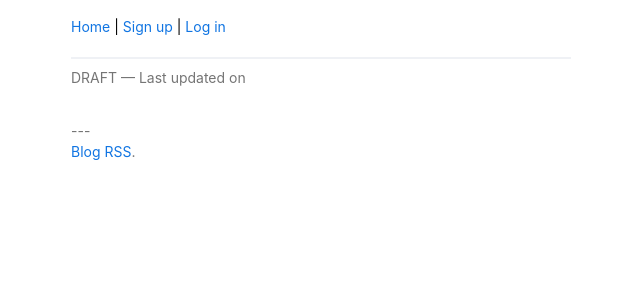
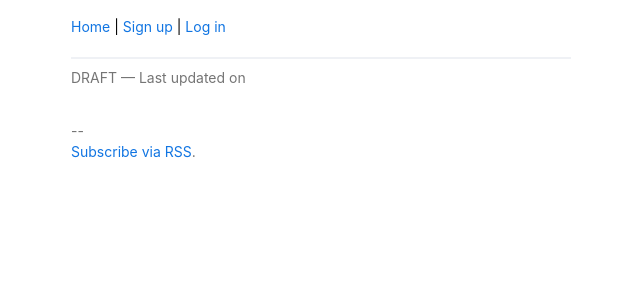
Before and after one commit to mataroa-blog/mataroa, a Django app: template main/templates/main/post_detail.html in a window 1280 px wide. Shown: the top 300 px of the page, without its empty margins (319-959 px from the left). Run offline with Django 3.2, Linux system fonts and the light colour scheme; the template is opened without the code that fills it, so the values that code supplies are empty.

Commit message:
change blog footer with new copy and no blog link

```diff
--- a/main/templates/partials/footer_blog.html
+++ b/main/templates/partials/footer_blog.html
@@ -1,14 +1,11 @@
 <footer>
-    ---
+    --
     <br>
-    {% if request.subdomain %}
-    <a href="{% url 'index' %}">Blog</a>.
+    {% if blog_user.notifications_on %}
+    Subscribe <a href="{% url 'rss_feed' %}">via RSS</a>
+    / <a href="{% url 'notification_subscribe' %}">via Email</a>.
     {% else %}
-    <a href="//{{ request.user.username }}.{{ request.get_host }}">Blog</a>
-    {% endif %}
-    <a href="{% url 'rss_feed' %}">RSS</a>.
-    {% if blog_user.notifications_on %}
-    <a href="{% url 'notification_subscribe' %}">Email newsletter</a>.
+    <a href="{% url 'rss_feed' %}">Subscribe via RSS</a>.
     {% endif %}
     {% for page in pages %}
     <a href="{% url 'page_detail' page.slug %}">{{ page.title }}</a>.
```
